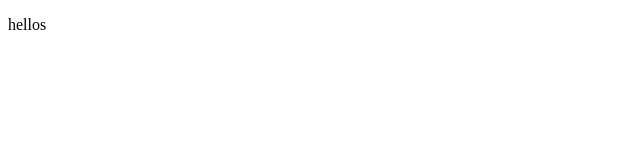
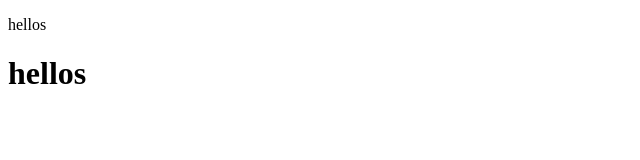
Before and after one commit to MalikAwais1111/Figma-portfolio-HTML-CSS, a plain HTML site: page index.html in a window 1280 px wide. Shown: the whole page, without its empty margins (0-640 px from the left). Drawn offline with Linux system fonts and the light colour scheme.

Commit message:
Added heading hellos

```diff
--- a/index.html
+++ b/index.html
@@ -7,5 +7,6 @@
 </head>
 <body>
     <p>hellos</p>
+    <h1>hellos</h1>
 </body>
 </html>
```
